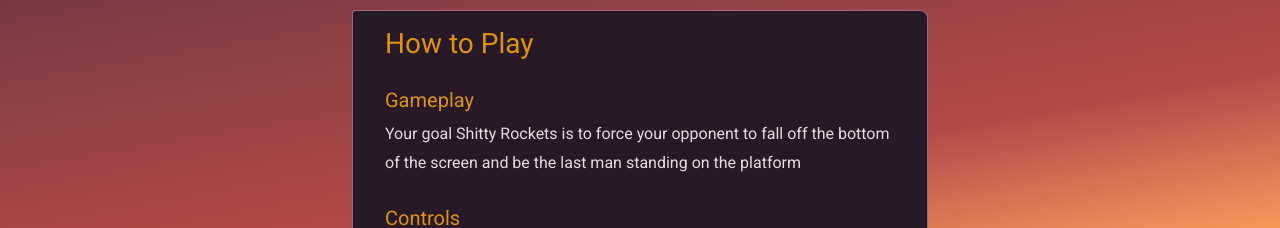
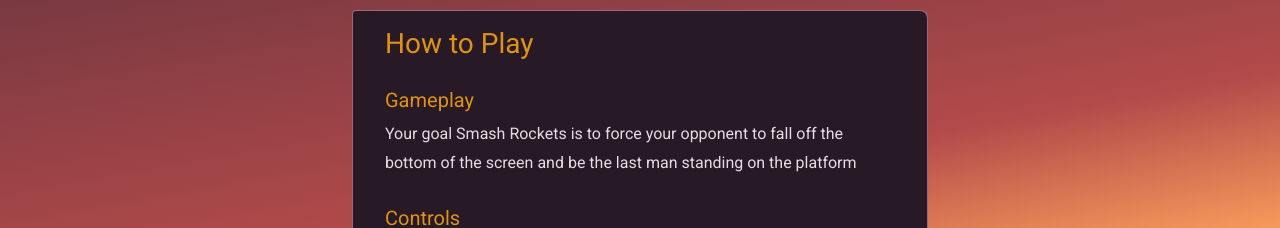
Before and after one commit to sc0ttr0berts0n/smash-rockets-landing-page, a Vue app: page / in a window 1280 px wide. Shown: the part 1273-1501 px from the top of the page. Built offline with nearby package versions, Linux system fonts and the light colour scheme.

Commit message:
de shitted the brand

```diff
--- a/src/components/Well.vue
+++ b/src/components/Well.vue
@@ -11,7 +11,7 @@
         <section class="panel">
             <h2>How to Play</h2>
             <h3>Gameplay</h3>
-            <p>Your goal Shitty Rockets is to force your opponent to fall off the bottom of the screen and be the last man standing on the platform</p>
+            <p>Your goal Smash Rockets is to force your opponent to fall off the bottom of the screen and be the last man standing on the platform</p>
 
             <h3>Controls</h3>
             <ul>
```
